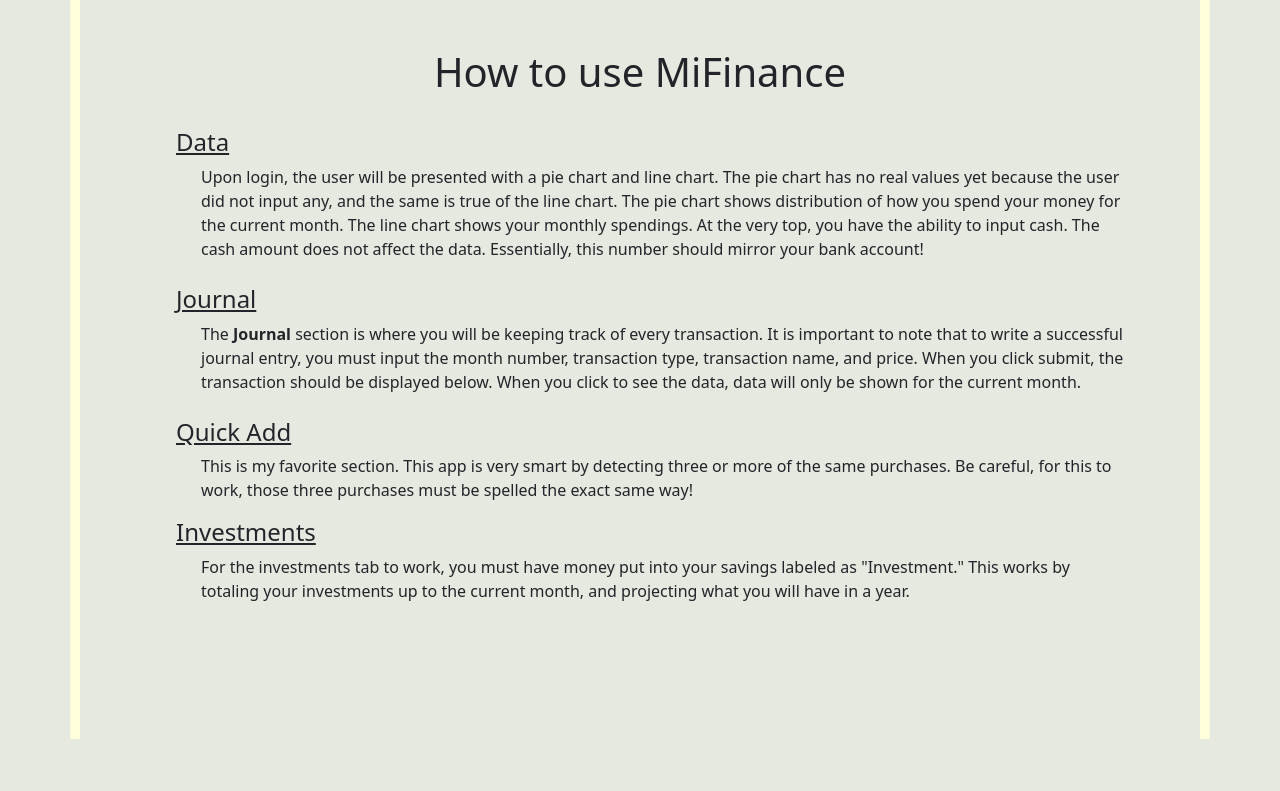
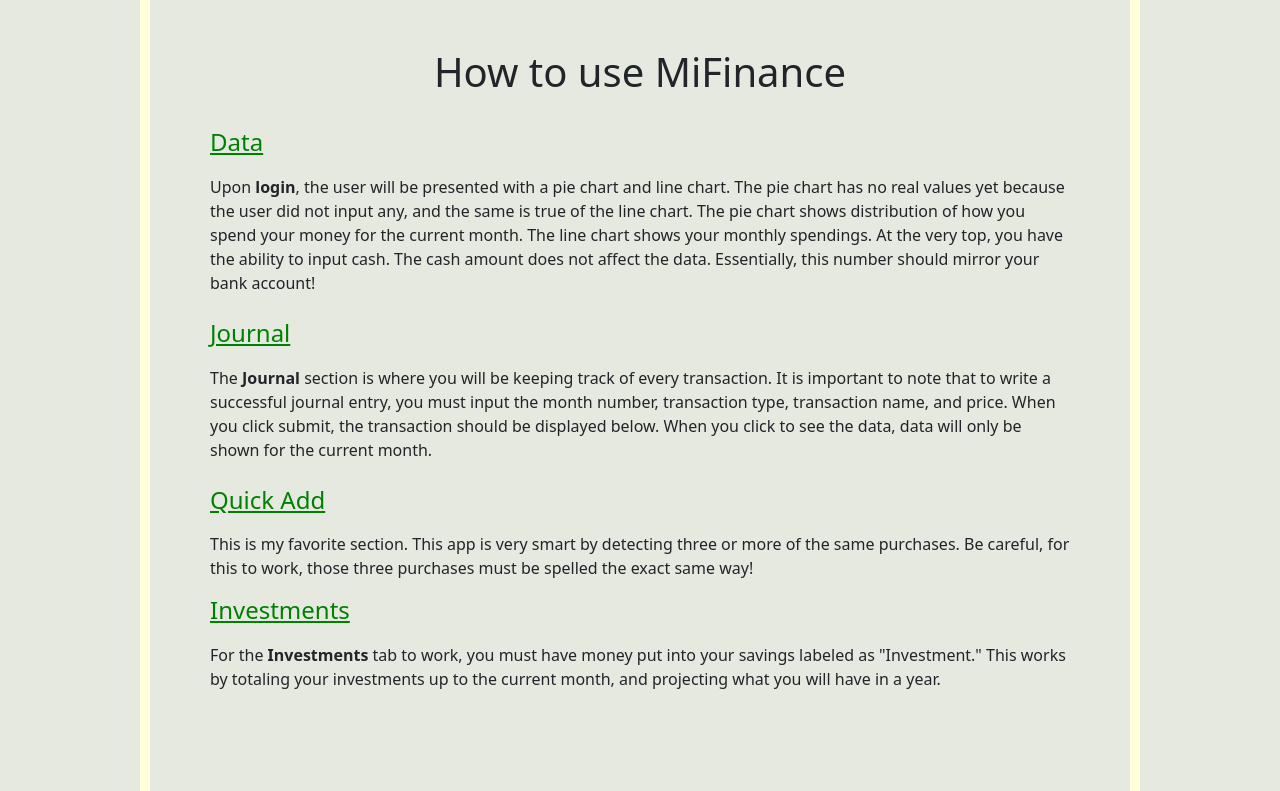
Before and after one commit to michael02031999/MiFinance, a Flask app: page /loggedIndex in a window 1280 px wide. Shown: the part 81-872 px from the top of the page. Before the commit the page ends 820 px from the top, so only its background shows below. Run offline with Flask 3, Linux system fonts and the light colour scheme; some libraries are stand-ins or nearby versions.

Commit message:
Demo ready

```diff
--- a/static/css/style.css
+++ b/static/css/style.css
@@ -26,6 +26,15 @@
   border: 10px solid #ffffdb;
   border-top: none;
   border-bottom: none;
+  max-width: 1000px !important;
+}
+
+@media screen and (min-width: 768px) {
+  .appDescription {
+    padding-left: 60px !important;
+    padding-right: 60px !important;
+    padding-bottom: 60px !important;
+  }
 }
 
 .instructions {
@@ -56,6 +65,7 @@
   gap: 0px;
   align-items: flex-start;
   justify-content: center;
+  margin: auto;
 }
 
 .carouselList2 {
@@ -167,10 +177,12 @@
 
 h4 {
   text-decoration: underline;
+  color: green;
 }
 
 .tutorial {
-  margin-left: 25px;
+  padding-top: 10px;
+  margin-left: 0px;
 }
 
 #investmentButton {
@@ -185,3 +197,7 @@
 #wallet {
   max-width: 630px !important;
 }
+
+#purchase_againButton {
+  width: 100%;
+}
--- a/templates/loggedIndex.html
+++ b/templates/loggedIndex.html
@@ -1,12 +1,19 @@
-{% extends 'base.html' %} {% block title %} index {% endblock %} {% block icon
-%}
+{% extends 'base.html' %} {% block title %} index {% endblock %}
+{% block icon %}
 
-<a class="miFinance text navbar-brand" href="/loggedIndex">MiFinance</a>
+<a class="miFinance text navbar-brand" href="/loggedIndex"
+  >MiFinance</a
+>
 
 {% endblock %} {% block nav %}
 
 <li>
-  <a class="text nav-link active" aria-current="page" href="/data">Data</a>
+  <a
+    class="text nav-link active"
+    aria-current="page"
+    href="/data"
+    >Data</a
+  >
 </li>
 <li class="nav-item">
   <a class="text nav-link" href="/journal">Journal</a>
@@ -20,51 +27,61 @@
 
 {% endblock %} {% block logout %}
 
-<a id="logoutButton" class="text nav-link" href="/logout">Logout</a>
+<a id="logoutButton" class="text nav-link" href="/logout"
+  >Logout</a
+>
 
 {% endblock %} {% block content %}
 
-<div class="appDescription container p-5">
+<div class="appDescription container pt-5">
   <div class="row">
     <div class="col text-center">
       <h1>How to use MiFinance</h1>
     </div>
   </div>
-  <div class="row mb-4 p-5 pt-4">
-    <h4>Data</h4>
+  <div class="row mb-4 pt-4">
+    <h4 class="loggedIndexHeading">Data</h4>
+    <div class="col col-12">
       <p class="tutorial mb-4">
-      Upon login, the user will be presented with a pie chart and line chart.
-      The pie chart has no real values yet because the user did not input any,
-      and the same is true of the line chart. The pie chart shows distribution
-      of how you spend your money for the current month. The line chart shows
-      your monthly spendings. At the very top, you have the ability to input
-      cash. The cash amount does not affect the data. Essentially, this number
-      should mirror your bank account!
+        Upon <strong>login</strong>, the user will be presented
+        with a pie chart and line chart. The pie chart has no
+        real values yet because the user did not input any, and
+        the same is true of the line chart. The pie chart shows
+        distribution of how you spend your money for the current
+        month. The line chart shows your monthly spendings. At
+        the very top, you have the ability to input cash. The
+        cash amount does not affect the data. Essentially, this
+        number should mirror your bank account!
       </p>
 
-    <h4>Journal</h4>
+      <h4 class="loggedIndexHeading">Journal</h4>
       <p class="tutorial mb-4">
-      The <strong>Journal</strong> section is where you will be keeping track of
-      every transaction. It is important to note that to write a successful
-      journal entry, you must input the month number, transaction type,
-      transaction name, and price. When you click submit, the transaction should
-      be displayed below. When you click to see the data, data will only be
-      shown for the current month.
+        The <strong>Journal</strong> section is where you will be
+        keeping track of every transaction. It is important to
+        note that to write a successful journal entry, you must
+        input the month number, transaction type, transaction
+        name, and price. When you click submit, the transaction
+        should be displayed below. When you click to see the
+        data, data will only be shown for the current month.
       </p>
 
-    <h4>Quick Add</h4>
+      <h4 class="loggedIndexHeading">Quick Add</h4>
       <p class="tutorial">
-      This is my favorite section. This app is very smart by detecting three or
-      more of the same purchases. Be careful, for this to work, those three
-      purchases must be spelled the exact same way!
+        This is my favorite section. This app is very smart by
+        detecting three or more of the same purchases. Be
+        careful, for this to work, those three purchases must be
+        spelled the exact same way!
       </p>
 
-    <h4>Investments</h4>
+      <h4 class="loggedIndexHeading">Investments</h4>
       <p class="tutorial">
-      For the investments tab to work, you must have money put into your savings
-      labeled as "Investment." This works by totaling your investments up to the
-      current month, and projecting what you will have in a year.
+        For the <strong>Investments</strong> tab to work, you
+        must have money put into your savings labeled as
+        "Investment." This works by totaling your investments up
+        to the current month, and projecting what you will have
+        in a year.
       </p>
+    </div>
   </div>
 </div>
 
```
Also changed, not shown: templates/index.html (+7 -7 lines), templates/quick_add.html (+33 -10 lines), 2 other files. Lines whose indentation alone changed are shown as unchanged.
